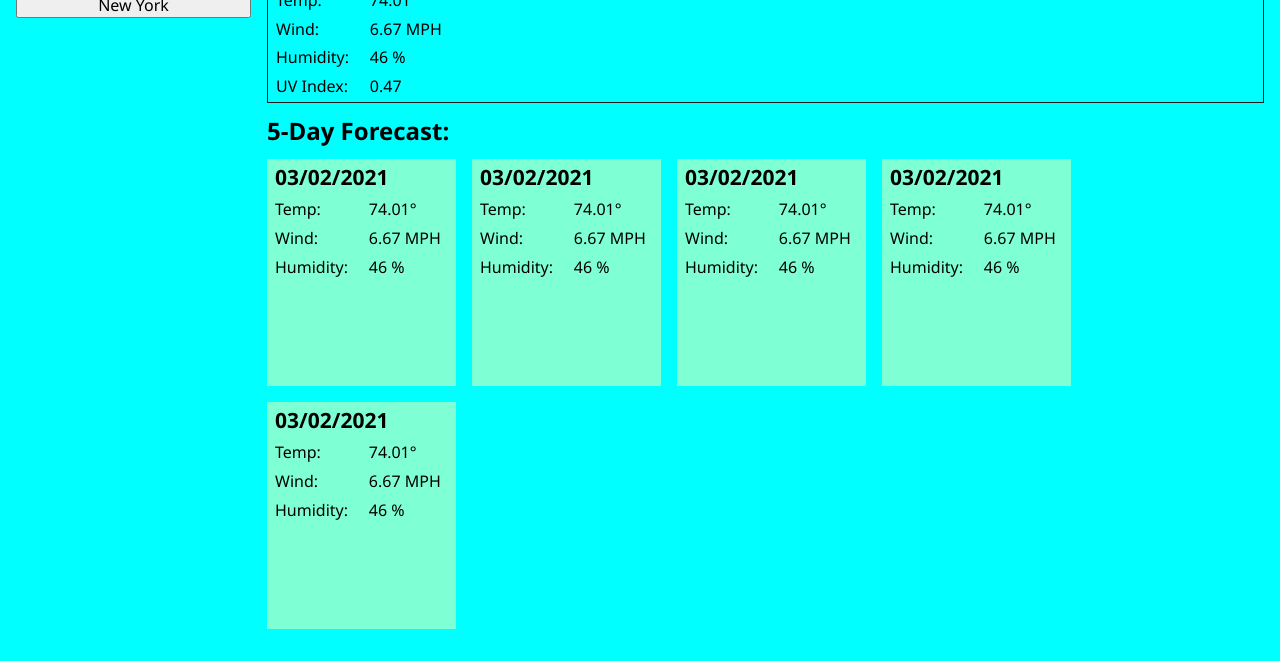
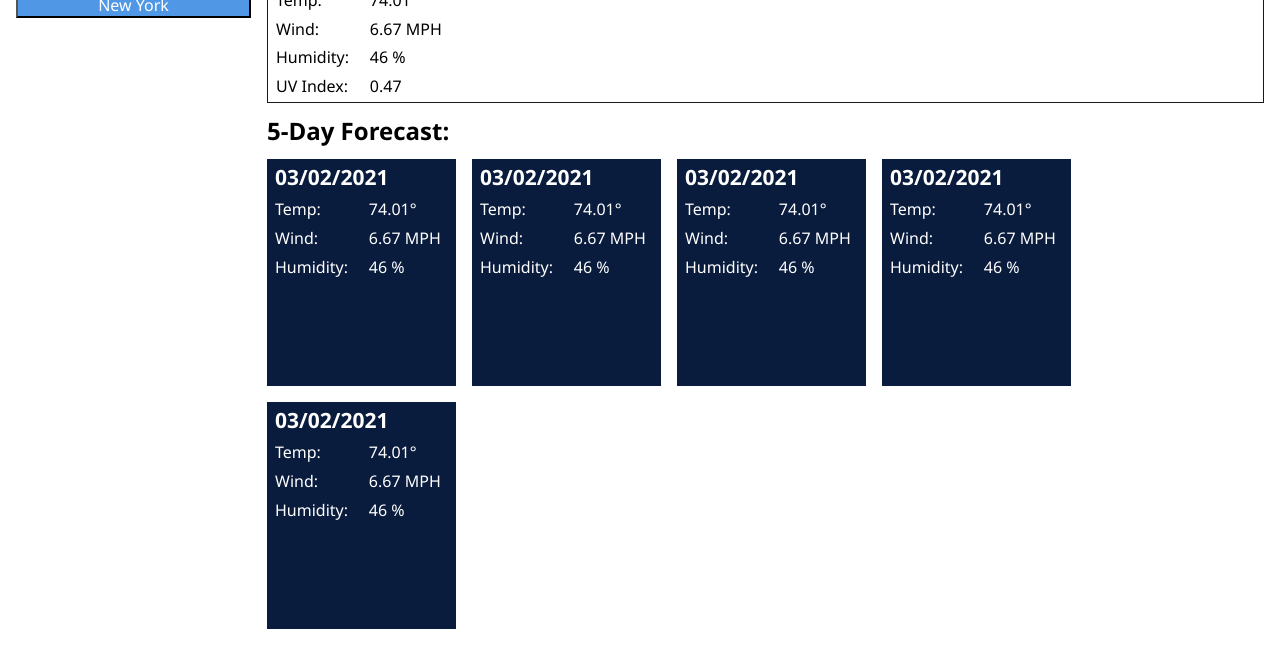
Before and after one commit to levisgaragegroupinc/open-weather-app, a plain HTML site: page index.html in a window 1280 px wide. Shown: the part 138-800 px from the top of the page. Drawn offline with Linux system fonts and the light colour scheme.

Commit message:
updated color scheme

```diff
--- a/assets/style.css
+++ b/assets/style.css
@@ -57,8 +57,13 @@ h4 {
 }
 
 input, button {
+    color: var(--white);
     font-size: 100%;
     font-family: inherit;
+}
+
+button {
+    background-color: var(--lighterblue);
 }
 
 ul {
@@ -73,7 +78,6 @@ li {
 
 .container {
     display: flex;
-    background-color: aqua;
     padding: 1rem;
 }
 
@@ -125,12 +129,13 @@ li {
     flex-direction: row;
     flex-wrap: wrap;
     width: 100%;
+    color: var(--white);
 }
 
 .card {
     width: 189px;
     height: 227px;
-    background-color: aquamarine;
+    background-color: var(--darkblue);
     margin-right: 1rem;
     margin-top: 1rem;
     padding: 0.5rem;
```
